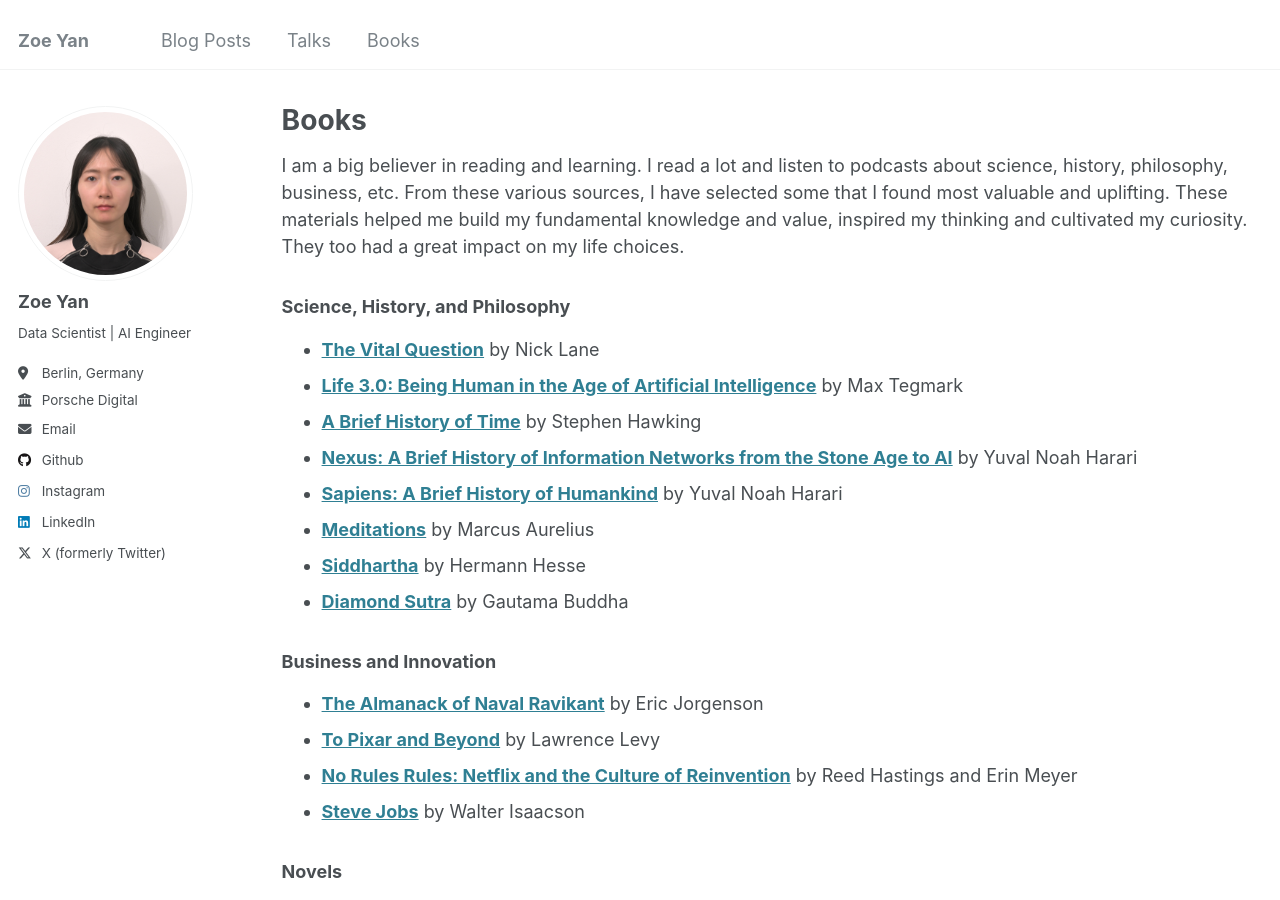
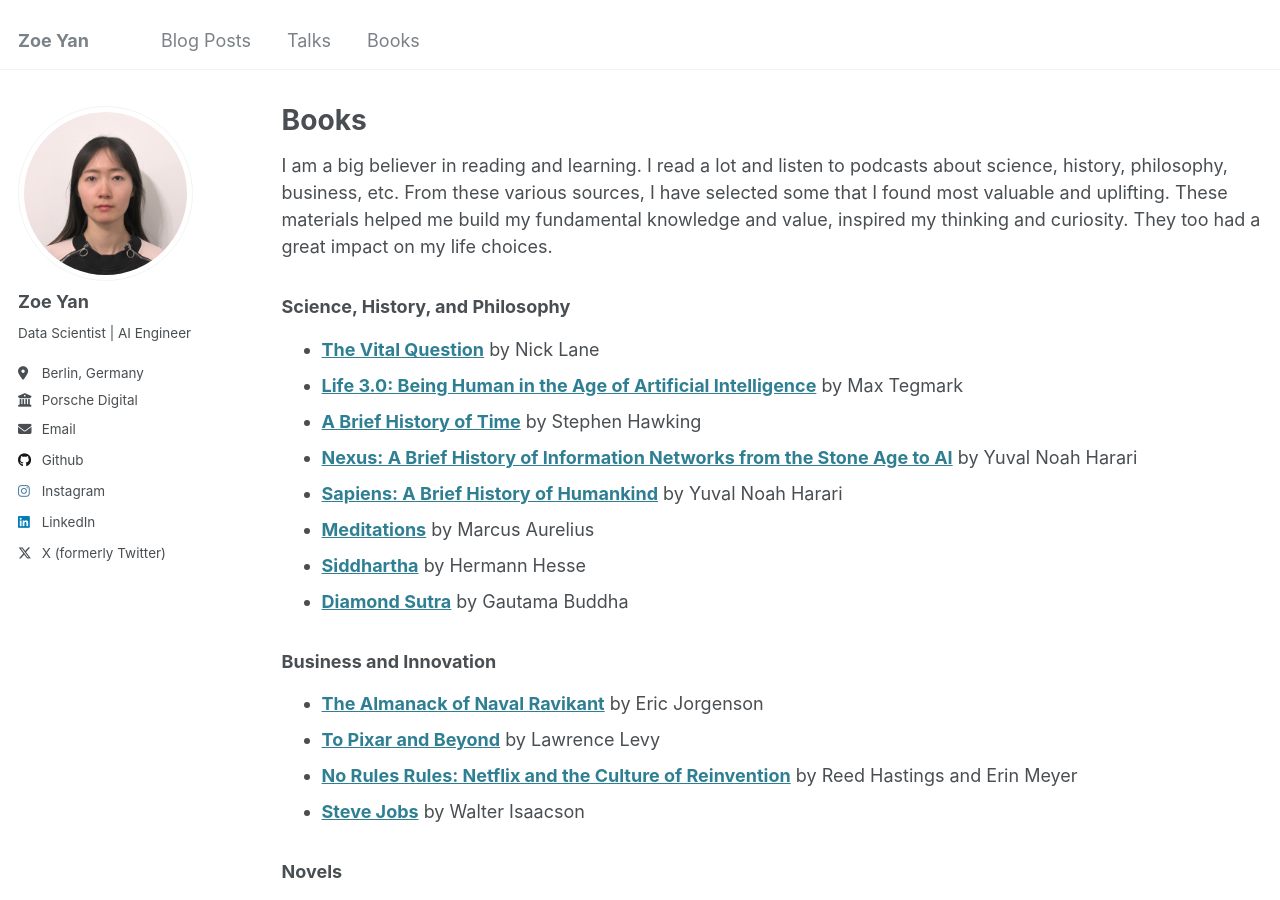
Before and after one commit to zoezyn/zoezyn.github.io, a Jekyll site: the page built from _pages/books.md, in a window 1280 px wide and 900 px high. Built offline with Jekyll 4.4.1, drawn with Linux system fonts in a browser that asks for light colours.

Commit message:
small change

```diff
--- a/_pages/books.md
+++ b/_pages/books.md
@@ -4,7 +4,7 @@ title: "Books"
 permalink: /books/
 author_profile: true
 ---
-I am a big believer in reading and learning. I read a lot and listen to podcasts about science, history, philosophy, business, etc. From these various sources, I have selected some that I found most valuable and uplifting. These materials helped me build my fundamental knowledge and value, inspired my thinking and cultivated my curiosity. They too had a great impact on my life choices.
+I am a big believer in reading and learning. I read a lot and listen to podcasts about science, history, philosophy, business, etc. From these various sources, I have selected some that I found most valuable and uplifting. These materials helped me build my fundamental knowledge and value, inspired my thinking and curiosity. They too had a great impact on my life choices.
 
 ### Science, History, and Philosophy
 - **[The Vital Question](https://www.goodreads.com/book/show/26530386-the-vital-question)** by Nick Lane
```
Also changed, not shown: _pages/about.md (+2 -0 lines).
